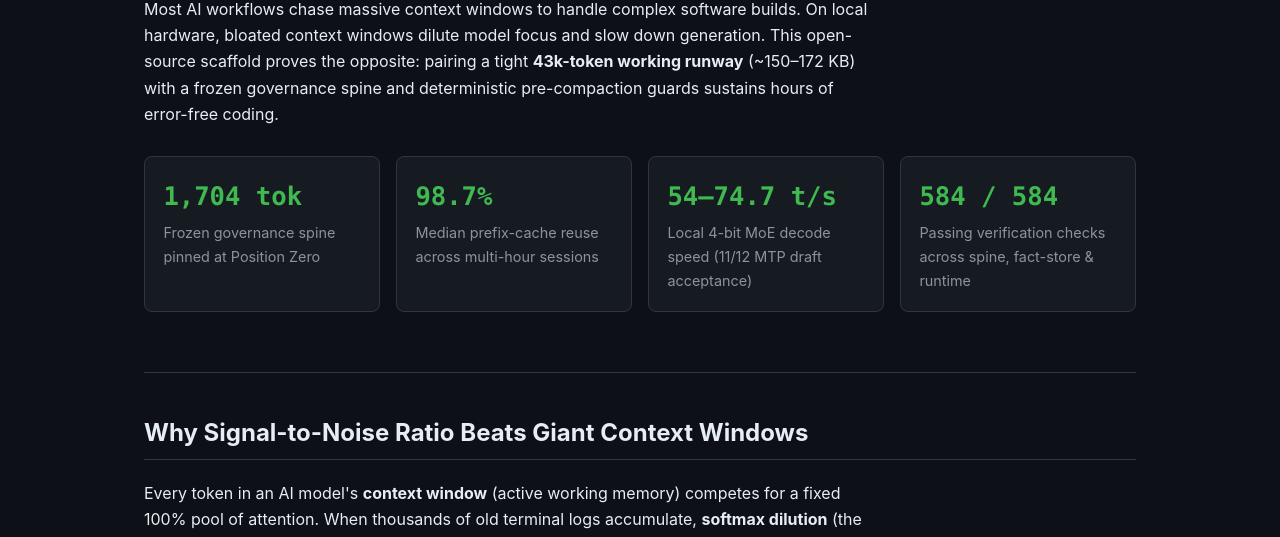
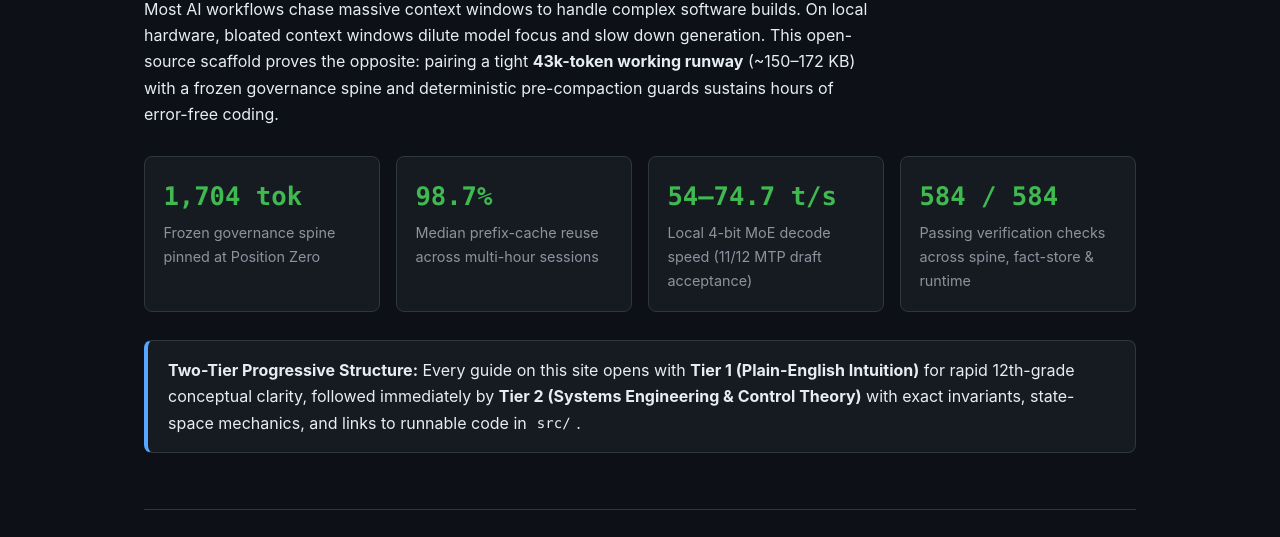
Before and after one commit to spoon-t8i/omp-governance-scaffold, a plain HTML site: page docs/index.html in a window 1280 px wide. Shown: the part 208-745 px from the top of the page. Drawn offline with Linux system fonts and the light colour scheme.

Commit message:
Standardize Tier 1 (intuitive) and Tier 2 (systems engineering) progression site-wide

```diff
--- a/docs/index.html
+++ b/docs/index.html
@@ -90,7 +90,10 @@
           <div class="metric-label">Passing verification checks across spine, fact-store &amp; runtime</div>
         </div>
       </div>
-    </section>
+        <div style="background: var(--surface); border: 1px solid var(--border); border-left: 4px solid var(--accent); border-radius: 8px; padding: 1rem 1.25rem; margin: 1.5rem 0;">
+      <strong>Two-Tier Progressive Structure:</strong> Every guide on this site opens with <strong>Tier 1 (Plain-English Intuition)</strong> for rapid 12th-grade conceptual clarity, followed immediately by <strong>Tier 2 (Systems Engineering &amp; Control Theory)</strong> with exact invariants, state-space mechanics, and links to runnable code in <code>src/</code>.
+    </div>
+  </section>
 
     <section>
       <h2>Why Signal-to-Noise Ratio Beats Giant Context Windows</h2>
```
Also changed, not shown: docs/llms-full.txt, 5 other files.
